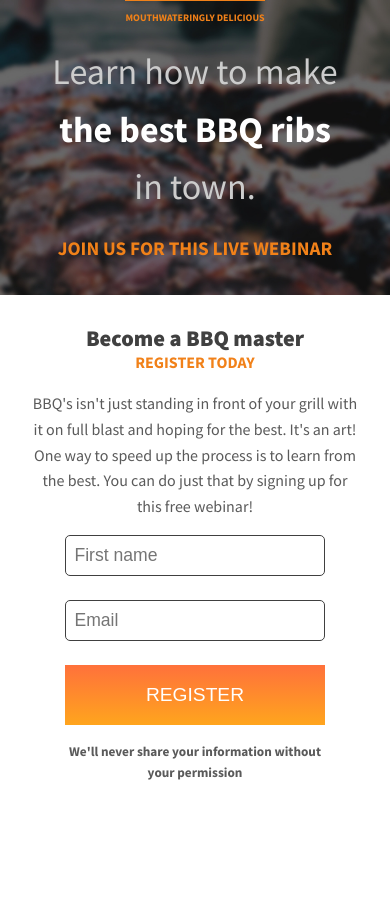
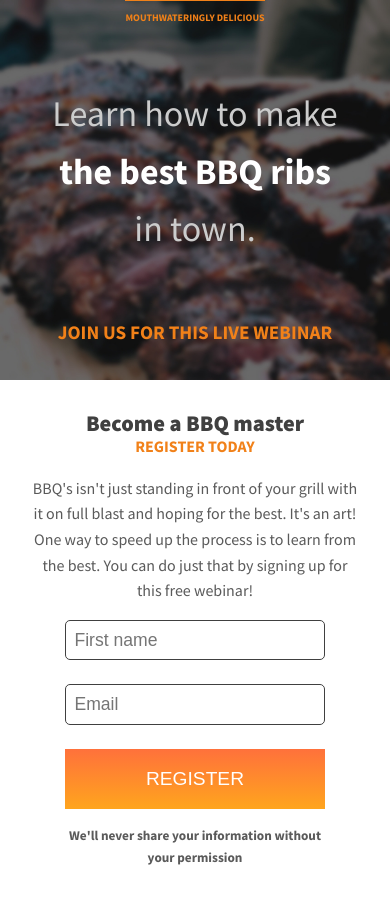
Before and after one commit to DimaProhorenko/BBQ-page, a plain HTML site: page index.html in a window 390 px wide. Before the commit the page ends 844 px from the top, so only its background shows below. Drawn offline with Linux system fonts and the light colour scheme.

Commit message:
fixed left side hide on mobile devices

```diff
--- a/css/style.css
+++ b/css/style.css
@@ -32,7 +32,7 @@ h1,h2,h3,h4 {
 }
 
 .left {
-    height: 35vh;
+    min-height: 45vh;
     background-image: url('../img/dark-ribs.jpg');
     background-size: cover;
     color: #fff;
```
